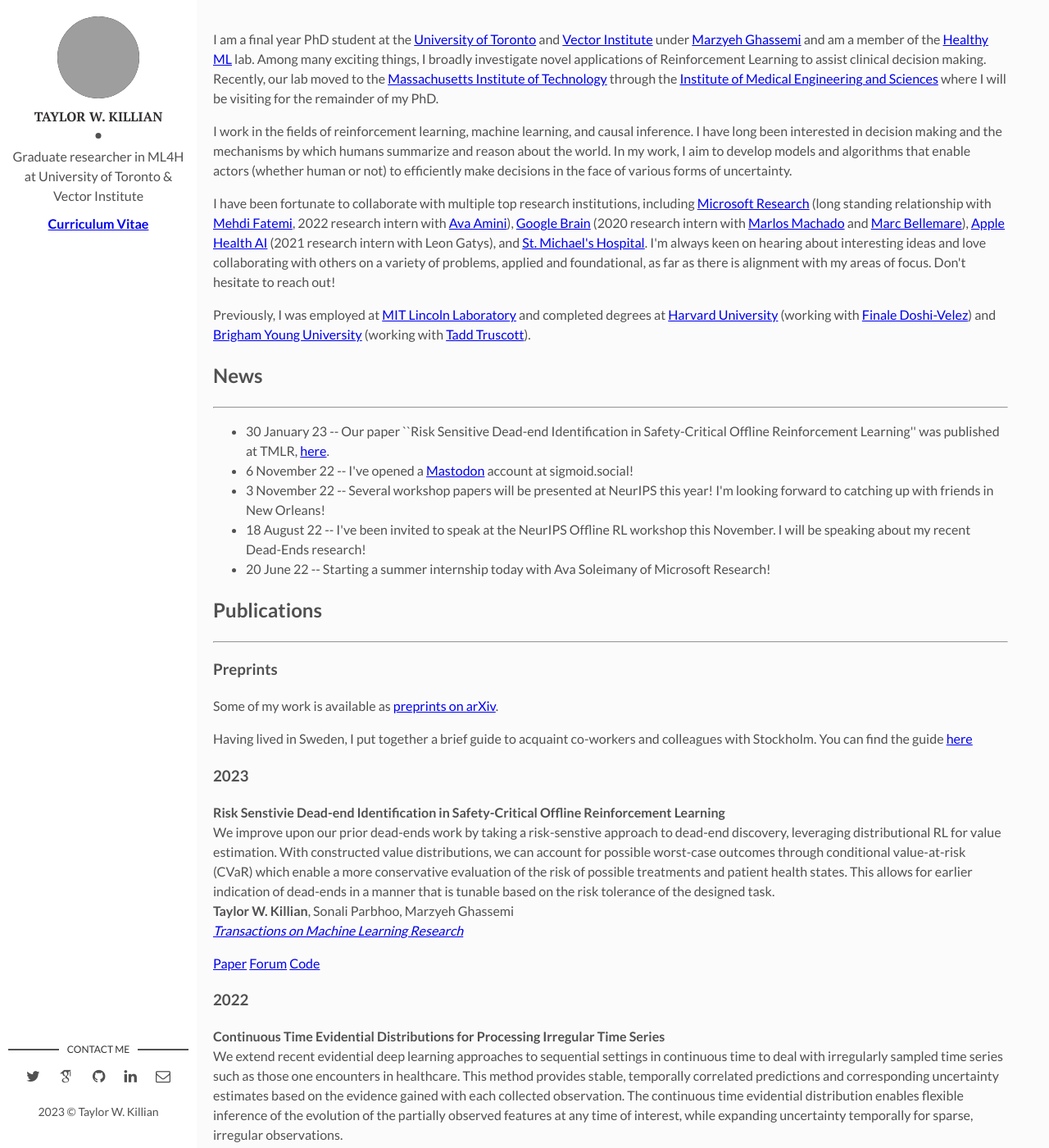
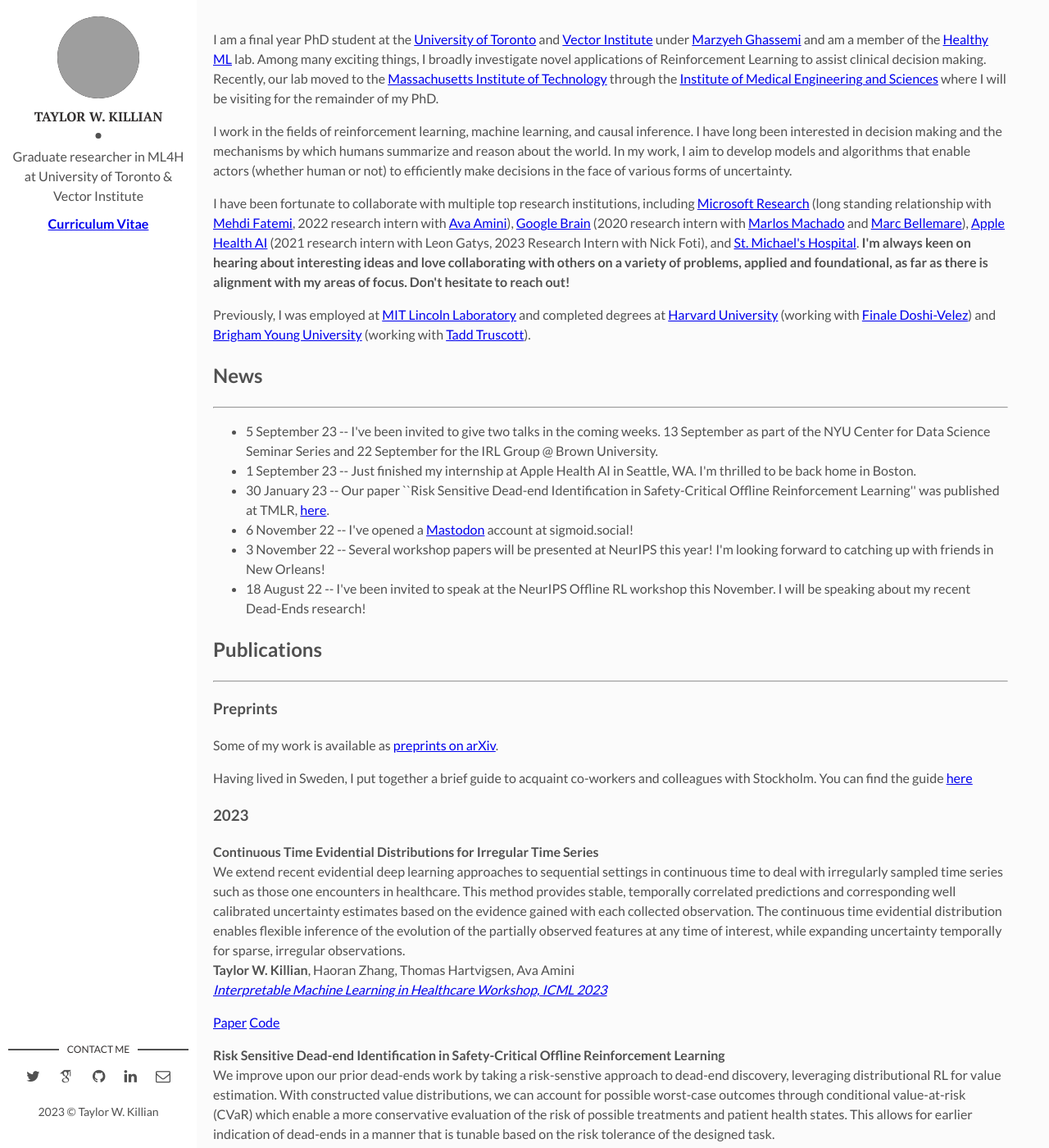
Before and after one commit to twkillian/twkillian.github.io, a Jekyll site: the page built from index.html, in a window 1280 px wide and 1400 px high. Shown: the whole window at 82% size. Built offline with Jekyll 4.4.1, drawn with Linux system fonts in a browser that asks for light colours; nearby versions of some CDN libraries; some web fonts are replaced; the list of posts is cut into pages by our own code; grey boxes are pictures that could not be loaded.

Commit message:
Updated front page, added EDICT IMLH paper

```diff
--- a/index.html
+++ b/index.html
@@ -12,7 +12,7 @@ layout: main
   		</p><p>
         I work in the fields of reinforcement learning, machine learning, and causal inference. I have long been interested in decision making and the mechanisms by which humans summarize and reason about the world. In my work, I aim to develop models and algorithms that enable actors (whether human or not) to efficiently make decisions in the face of various forms of uncertainty.
       </p><p>
-    	  I have been fortunate to collaborate with multiple top research institutions, including <a href="https://www.microsoft.com/en-us/research/">Microsoft Research</a> (long standing relationship with <a href='https://www.linkedin.com/in/fatemi/'>Mehdi Fatemi</a>, 2022 research intern with <a href='https://www.mit.edu/~asolei/'>Ava Amini</a>), <a href='https://research.google/teams/brain/'>Google Brain</a> (2020 research intern with <a href="https://webdocs.cs.ualberta.ca/~machado/">Marlos Machado</a> and <a href="http://www.marcgbellemare.info/">Marc Bellemare</a>), <a href="https://machinelearning.apple.com/research?page=1&tag=Health">Apple Health AI</a> (2021 research intern with Leon Gatys), and <a href="https://unityhealth.to/locations/st-michaels-hospital/">St. Michael's Hospital</a>. I'm always keen on hearing about interesting ideas and love collaborating with others on a variety of problems, applied and foundational, as far as there is alignment with my areas of focus. Don't hesitate to reach out!
+    	  I have been fortunate to collaborate with multiple top research institutions, including <a href="https://www.microsoft.com/en-us/research/">Microsoft Research</a> (long standing relationship with <a href='https://www.linkedin.com/in/fatemi/'>Mehdi Fatemi</a>, 2022 research intern with <a href='https://www.mit.edu/~asolei/'>Ava Amini</a>), <a href='https://research.google/teams/brain/'>Google Brain</a> (2020 research intern with <a href="https://webdocs.cs.ualberta.ca/~machado/">Marlos Machado</a> and <a href="http://www.marcgbellemare.info/">Marc Bellemare</a>), <a href="https://machinelearning.apple.com/research?page=1&tag=Health">Apple Health AI</a> (2021 research intern with Leon Gatys, 2023 Research Intern with Nick Foti), and <a href="https://unityhealth.to/locations/st-michaels-hospital/">St. Michael's Hospital</a>. <strong>I'm always keen on hearing about interesting ideas and love collaborating with others on a variety of problems, applied and foundational, as far as there is alignment with my areas of focus. Don't hesitate to reach out!</strong>
       </p><p>
         Previously, I was employed at <a href="https://www.ll.mit.edu//">MIT Lincoln Laboratory</a> and completed degrees at <a href="https://www.harvard.edu">Harvard University</a> (working with <a href="https://finale.seas.harvard.edu">Finale Doshi-Velez</a>) and <a href="https://www.byu.edu">Brigham Young University</a> (working with <a href="https://mae.usu.edu/people/faculty/truscott-tadd">Tadd Truscott</a>).
       </p>
@@ -34,11 +34,12 @@ layout: main
           <hr>
           <p>
             <ul class="nav nav-pills nav-stacked">
+            <li> 5 September 23 -- I've been invited to give two talks in the coming weeks. 13 September as part of the NYU Center for Data Science Seminar Series and 22 September for the IRL Group @ Brown University. </li>
+            <li> 1 September 23 -- Just finished my internship at Apple Health AI in Seattle, WA. I'm thrilled to be back home in Boston. </li>
             <li> 30 January 23 -- Our paper ``Risk Sensitive Dead-end Identification in Safety-Critical Offline Reinforcement Learning'' was published at TMLR, <a href='https://openreview.net/forum?id=oKlEOT83gI'>here</a>.</li>
             <li> 6 November 22 -- I've opened a <a rel="me" href="https://sigmoid.social/@tw_killian">Mastodon</a> account at sigmoid.social!
             <li> 3 November 22 -- Several workshop papers will be presented at NeurIPS this year! I'm looking forward to catching up with friends in New Orleans! </li>
             <li> 18 August 22 -- I've been invited to speak at the NeurIPS Offline RL workshop this November. I will be speaking about my recent Dead-Ends research! </li>
-            <li> 20 June 22 -- Starting a summer internship today with Ava Soleimany of Microsoft Research! </li>
           </p>
         </div>
 
@@ -55,7 +56,20 @@ layout: main
           </p>
           <h3>2023</h3>
             <p>
-            <strong>Risk Senstivie Dead-end Identification in Safety-Critical Offline Reinforcement Learning</strong>
+            <strong>Continuous Time Evidential Distributions for Irregular Time Series</strong>
+            <br>
+            We extend recent evidential deep learning approaches to sequential settings in continuous time to deal with irregularly sampled time series such as those one encounters in healthcare. This method provides stable, temporally correlated predictions and corresponding well calibrated uncertainty estimates based on the evidence gained with each collected observation. The continuous time evidential distribution enables flexible inference of the evolution of the partially observed features at any time of interest, while expanding uncertainty temporally for sparse, irregular observations.
+            <br>
+            <strong>Taylor W. Killian</strong>, Haoran Zhang, Thomas Hartvigsen, Ava Amini
+            <br>
+            <a href="https://sites.google.com/view/imlh2023/"><em>Interpretable Machine Learning in Healthcare Workshop, ICML 2023</em></a>
+          </p>
+          <div class="btn-group-xs">
+              <a href="/papers/KillianZhangHartvigsenAmini_2023IMLH.pdf" class="btn btn-default">Paper</a>
+              <a href="https://github.com/twkillian/EDICT" class="btn btn-default">Code</a>
+            </div>
+            <p>
+            <strong>Risk Sensitive Dead-end Identification in Safety-Critical Offline Reinforcement Learning</strong>
             <br>
             We improve upon our prior dead-ends work by taking a risk-senstive approach to dead-end discovery, leveraging distributional RL for value estimation. With constructed value distributions, we can account for possible worst-case outcomes through conditional value-at-risk (CVaR) which enable a more conservative evaluation of the risk of possible treatments and patient health states. This allows for earlier indication of dead-ends in a manner that is tunable based on the risk tolerance of the designed task.
             <br>
```
Also changed, not shown: 1 other file.
